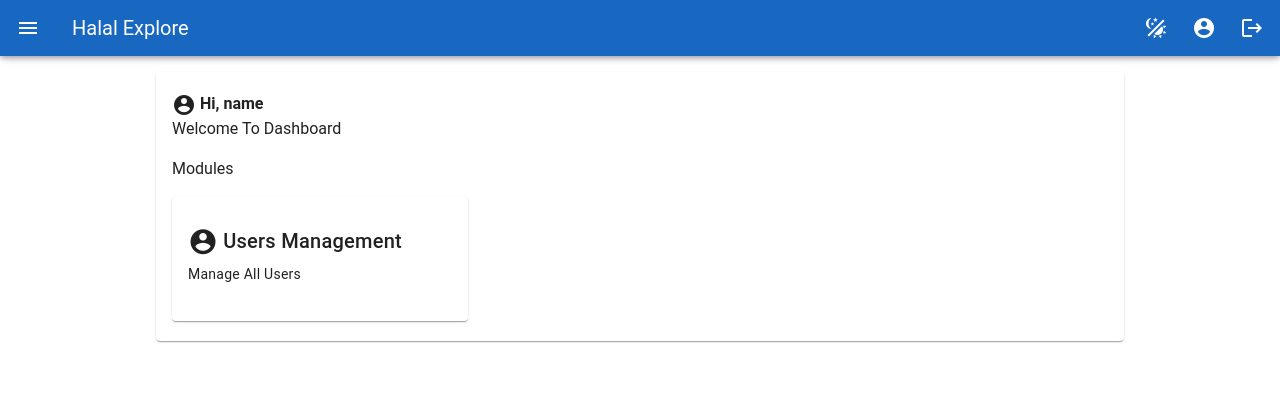
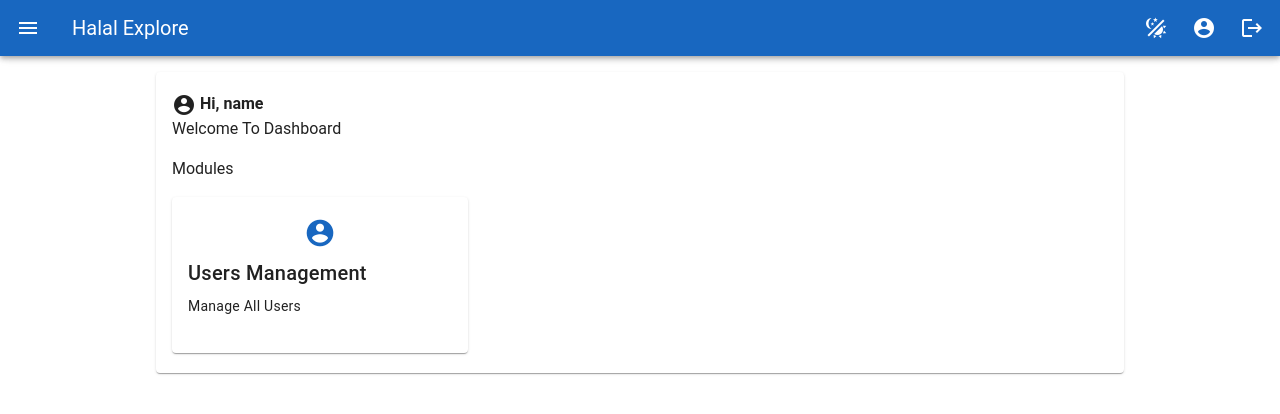
Before and after one commit to mrarshsyed/halal-dash, a Vue app: page /dashboard in a window 1280 px wide. Shown: the top 414 px of the page. Built offline with nearby package versions, Linux system fonts and the light colour scheme; sample sign-in values are in the browser's storage.

Commit message:
dashboard update

```diff
--- a/src/views/Dashboard.vue
+++ b/src/views/Dashboard.vue
@@ -8,8 +8,14 @@
     <v-row>
       <v-col cols="12" :md="4" v-for="(m, index) in modules">
         <v-card :to="m.to">
+          <div class="text-center">
+            <v-icon
+              color="primary"
+              size="x-large"
+              :icon="'mdi-' + m.icon"
+            ></v-icon>
+          </div>
           <v-card-title>
-            <v-icon>mdi-{{ m.icon }}</v-icon>
             {{ m?.title }}
           </v-card-title>
           <v-card-text>
```
